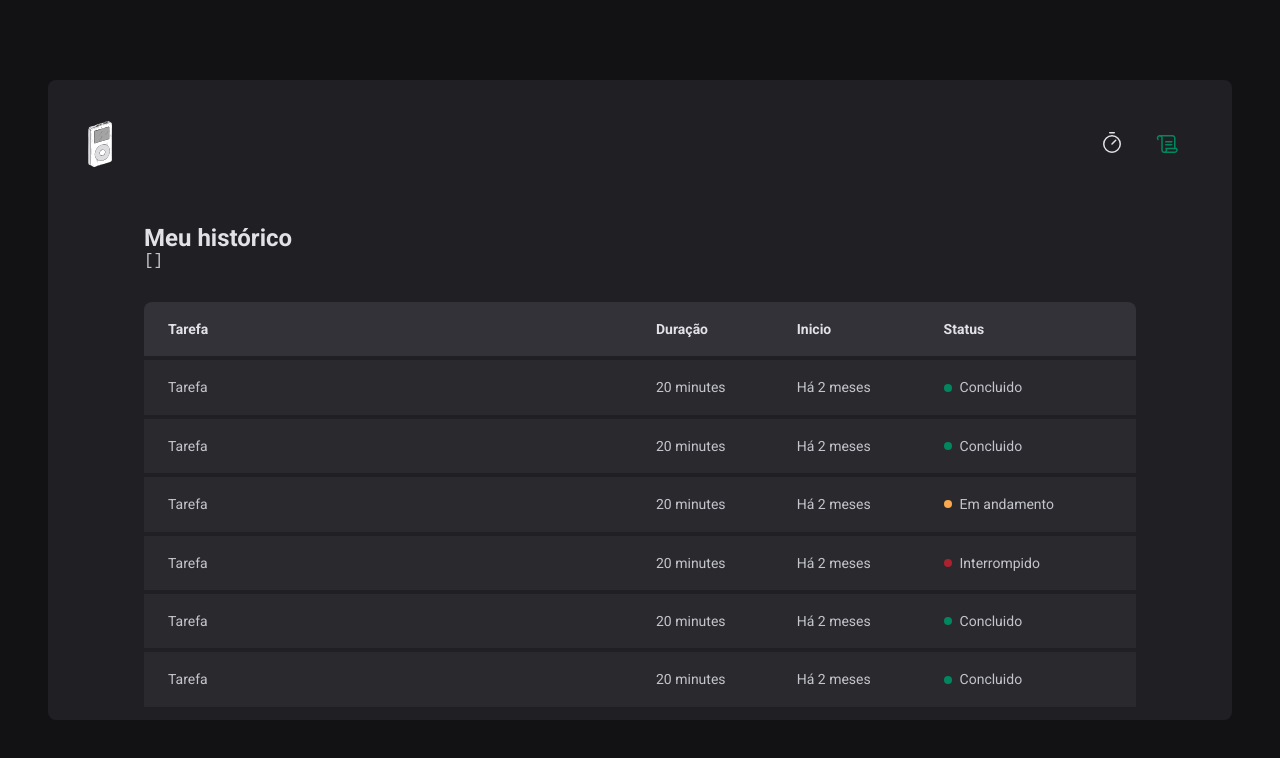
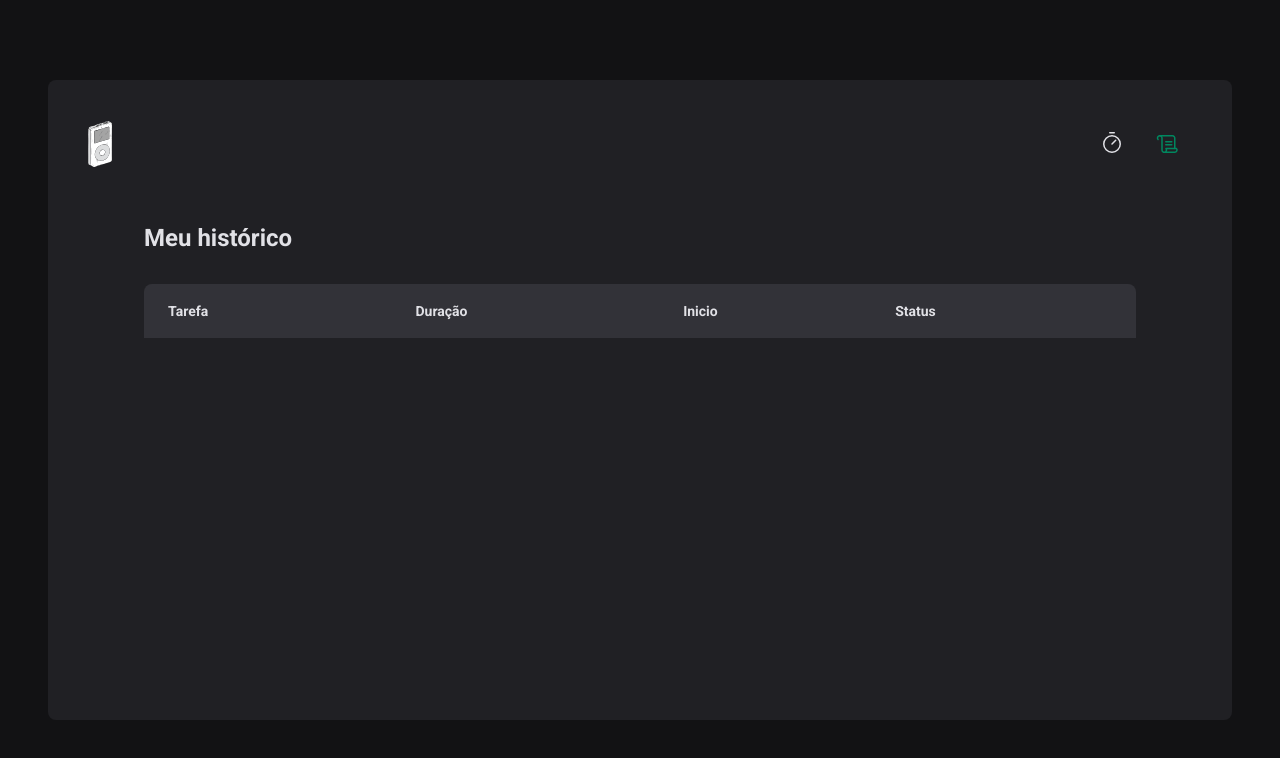
Before and after one commit to Kaue-G/Timer-Pomodoro, a React (Vite) app: page /history in a window 1280 px wide. Shown: the top 758 px of the page. Built offline with nearby package versions, Linux system fonts and the light colour scheme.

Commit message:
history cycles

```diff
--- a/src/pages/History/index.tsx
+++ b/src/pages/History/index.tsx
@@ -8,8 +8,6 @@
   return (
     <HistoryContainer>
       <h1>Meu histórico</h1>
-
-      <pre>{JSON.stringify(cycles, null, 2)}</pre>
 
       <HistoryList>
         <table>
@@ -22,54 +20,28 @@
             </tr>
           </thead>
           <tbody>
-            <tr>
-              <td>Tarefa</td>
-              <td>20 minutes</td>
-              <td>Há 2 meses</td>
-              <td>
-                <Status statusColor="green">Concluido</Status>
-              </td>
-            </tr>
-            <tr>
-              <td>Tarefa</td>
-              <td>20 minutes</td>
-              <td>Há 2 meses</td>
-              <td>
-                <Status statusColor="green">Concluido</Status>
-              </td>
-            </tr>
-            <tr>
-              <td>Tarefa</td>
-              <td>20 minutes</td>
-              <td>Há 2 meses</td>
-              <td>
-                <Status statusColor="yellow">Em andamento</Status>
-              </td>
-            </tr>
-            <tr>
-              <td>Tarefa</td>
-              <td>20 minutes</td>
-              <td>Há 2 meses</td>
-              <td>
-                <Status statusColor="red">Interrompido</Status>
-              </td>
-            </tr>
-            <tr>
-              <td>Tarefa</td>
-              <td>20 minutes</td>
-              <td>Há 2 meses</td>
-              <td>
-                <Status statusColor="green">Concluido</Status>
-              </td>
-            </tr>
-            <tr>
-              <td>Tarefa</td>
-              <td>20 minutes</td>
-              <td>Há 2 meses</td>
-              <td>
-                <Status statusColor="green">Concluido</Status>
-              </td>
-            </tr>
+            {cycles.map((cycle) => {
+              return (
+                <tr key={cycle.id}>
+                  <td>{cycle.task}</td>
+                  <td>{cycle.minutesAmount} minutos</td>
+                  <td>{cycle.startDate.toISOString()}</td>
+                  <td>
+                    {cycle.finishedDate && (
+                      <Status statusColor="green">Concluido</Status>
+                    )}
+
+                    {cycle.interruptDate && (
+                      <Status statusColor="red">Interrompido</Status>
+                    )}
+
+                    {!cycle.finishedDate && !cycle.interruptDate && (
+                      <Status statusColor="green">Em andamento</Status>
+                    )}
+                  </td>
+                </tr>
+              );
+            })}
           </tbody>
         </table>
       </HistoryList>
--- a/src/pages/Home/index.tsx
+++ b/src/pages/Home/index.tsx
@@ -46,7 +46,7 @@
 
   return (
     <HomerContainer>
-      <form onSubmit={handleSubmit(handleCreateNewCycle)} action="">
+      <form onSubmit={handleSubmit(handleCreateNewCycle)}>
         <FormProvider {...newCycleForm}>
           <NewCycleForm />
         </FormProvider>
```
